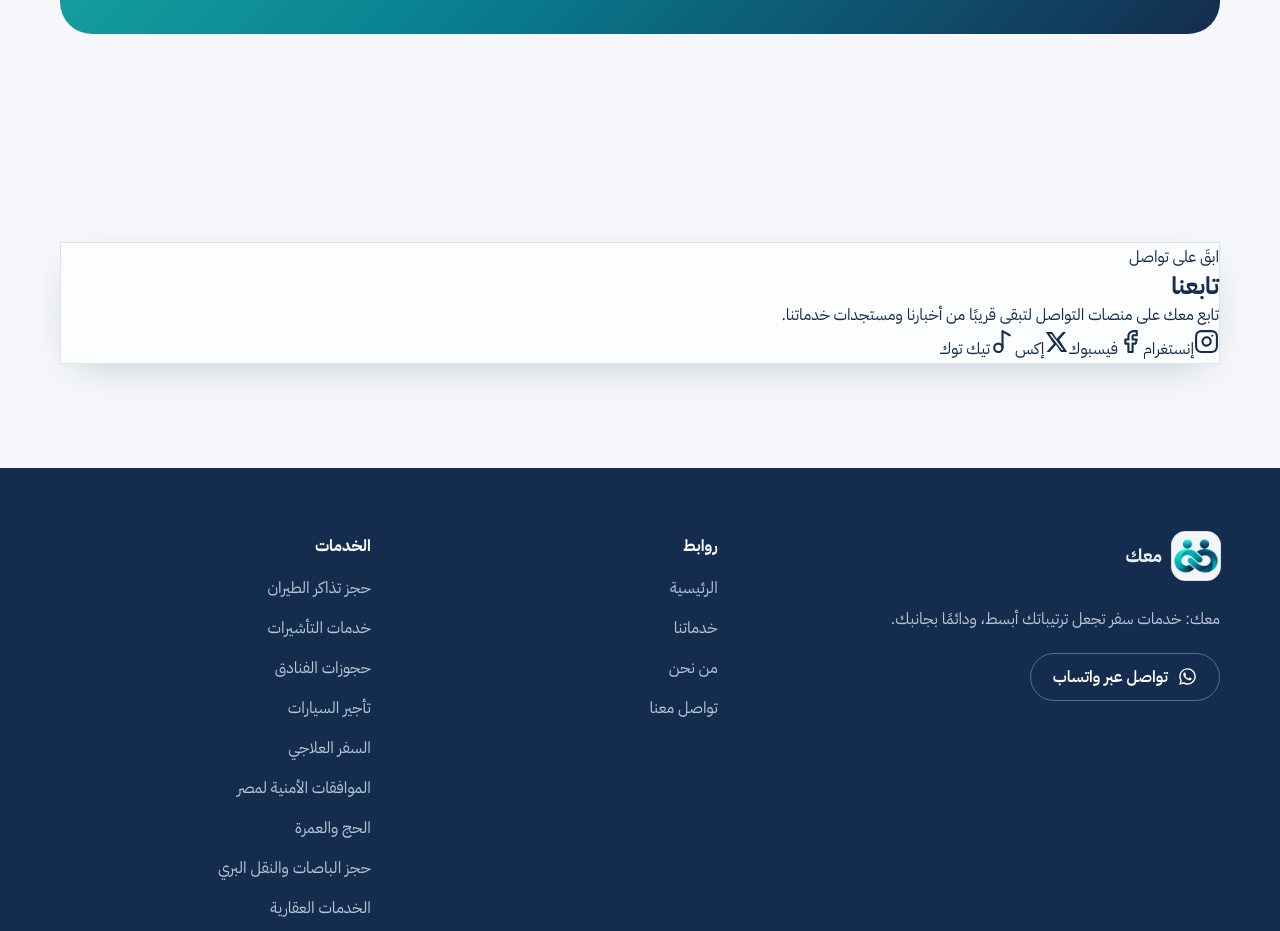
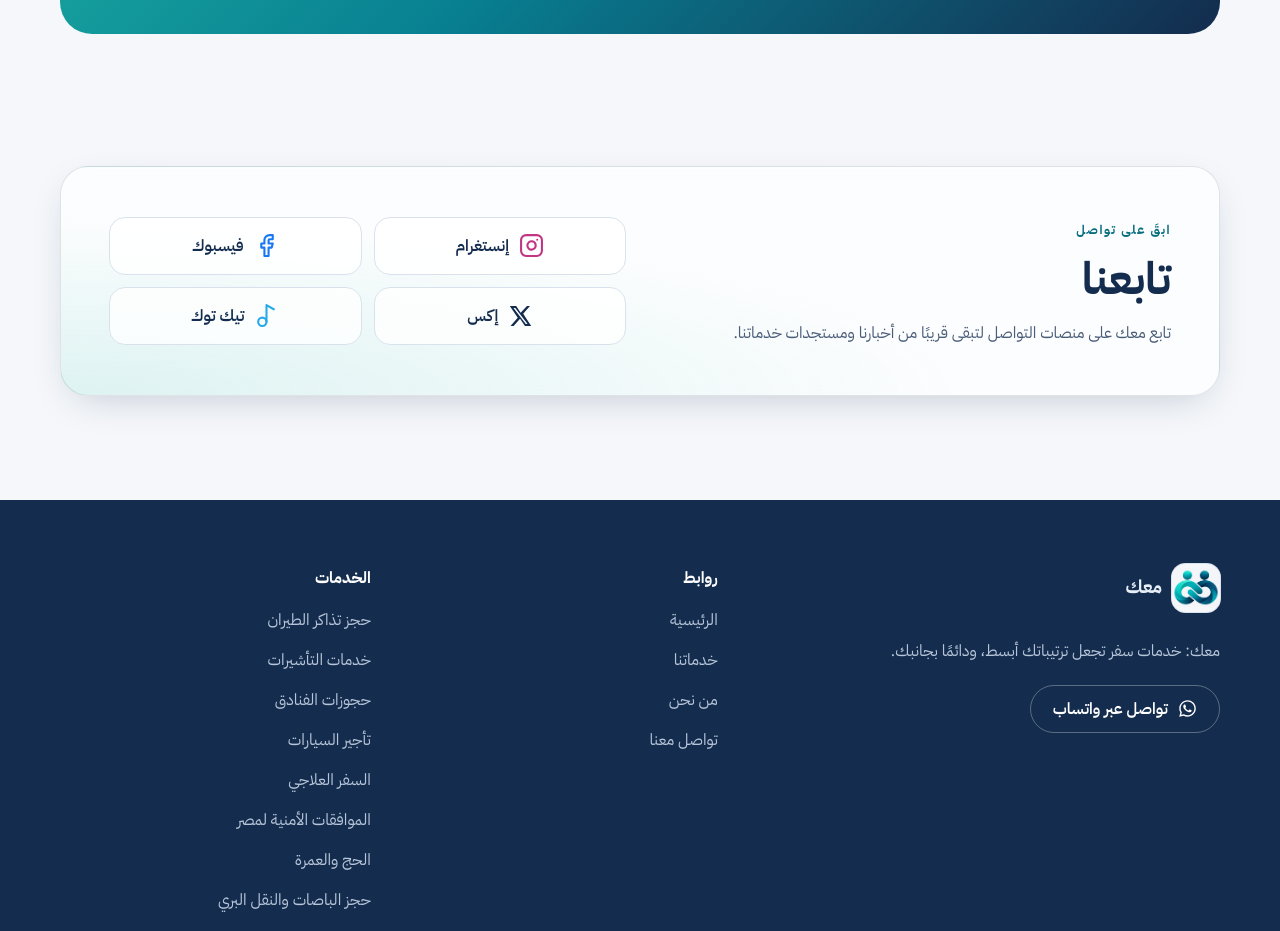
Before and after one commit to khwy1d/Maak, a React (Vite) app: page / in a window 1280 px wide. Shown: the part 3467-4398 px from the top of the page. Built offline with nearby package versions, Linux system fonts and the light colour scheme.

Commit message:
Style glass social follow card

```diff
--- a/src/styles/global.css
+++ b/src/styles/global.css
@@ -436,3 +436,42 @@ button, input, select, textarea { touch-action: manipulation; }
 }
 .about-detail { margin-top: 26px; }
 .about-detail .page-detail-card { background: var(--glass); border: 1px solid var(--glass-border); backdrop-filter: blur(16px); -webkit-backdrop-filter: blur(16px); box-shadow: var(--shadow); }
+
+
+/* ===== Social follow card ===== */
+.social-follow-section { padding-top: 28px; }
+.social-follow-card {
+  display: grid;
+  gap: 28px;
+  align-items: center;
+  padding: clamp(24px, 5vw, 48px);
+  border: 1px solid var(--glass-border);
+  border-radius: 28px;
+  background:
+    radial-gradient(ellipse at 0% 100%, color-mix(in srgb, var(--accent) 14%, transparent), transparent 55%),
+    var(--glass);
+}
+.social-follow-eyebrow { display: inline-block; color: var(--accent-text); font-size: .78rem; font-weight: 700; letter-spacing: .12em; margin-bottom: 10px; }
+.social-follow-copy h2 { font-size: clamp(2rem, 4.5vw, 2.8rem); margin-bottom: 12px; }
+.social-follow-copy p { max-width: 54ch; color: var(--muted); }
+.social-follow-links { display: grid; grid-template-columns: repeat(2, minmax(0, 1fr)); gap: 12px; }
+.social-follow-link {
+  min-width: 0; min-height: 58px; display: flex; align-items: center; justify-content: center; gap: 10px;
+  padding: 12px 14px; border: 1px solid var(--border); border-radius: 16px;
+  background: color-mix(in srgb, var(--surface) 78%, transparent); font-weight: 600;
+  transition: transform .22s ease, border-color .22s ease, box-shadow .22s ease;
+}
+.social-follow-link:hover { transform: translateY(-3px); border-color: var(--accent); box-shadow: var(--shadow); }
+.social-follow-link svg { flex: none; }
+.social-instagram svg { color: #C13584; }
+.social-facebook svg { color: #1877F2; }
+.social-x svg { color: var(--text); }
+.social-tiktok svg { color: #25A9E8; }
+@media (min-width: 760px) {
+  .social-follow-card { grid-template-columns: 1fr 1fr; }
+  .social-follow-links { grid-template-columns: repeat(2, minmax(0, 1fr)); }
+}
+@media (max-width: 380px) {
+  .social-follow-links { grid-template-columns: 1fr; }
+  .social-follow-link { justify-content: flex-start; }
+}
```
